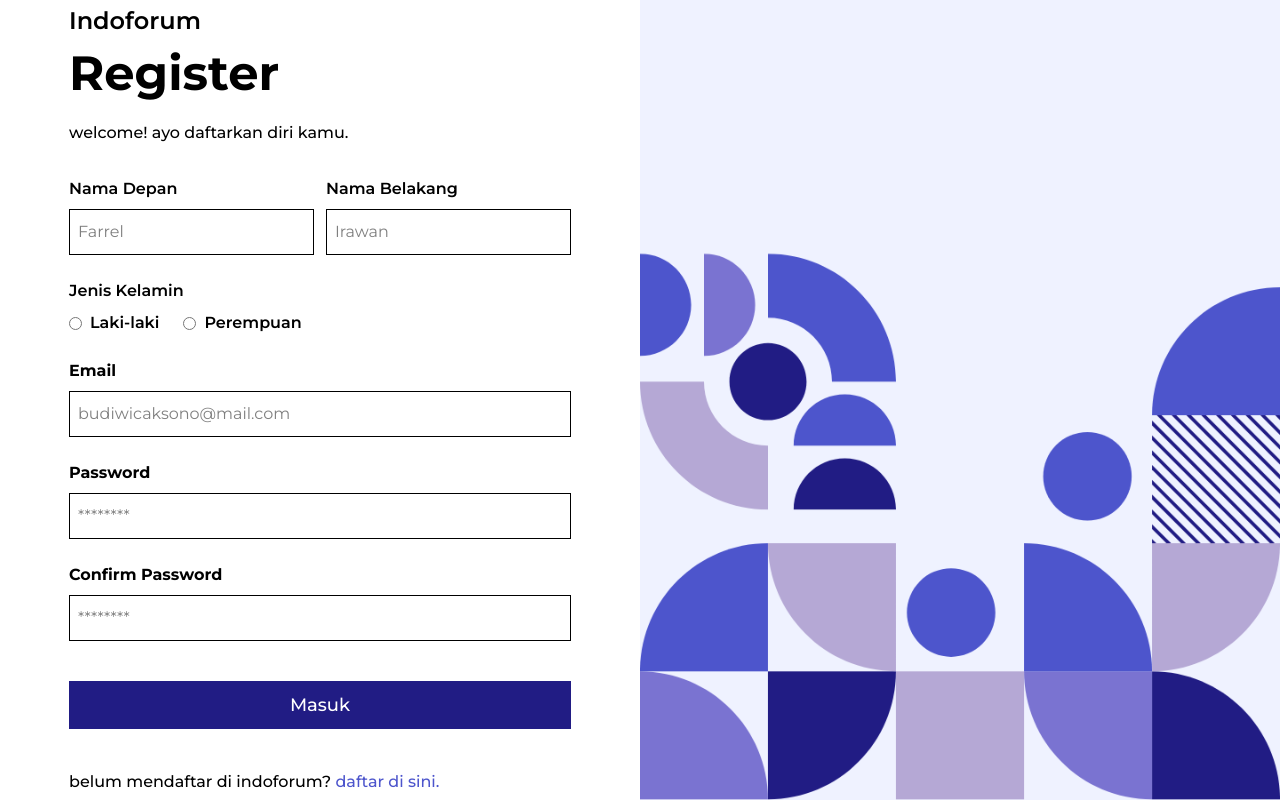
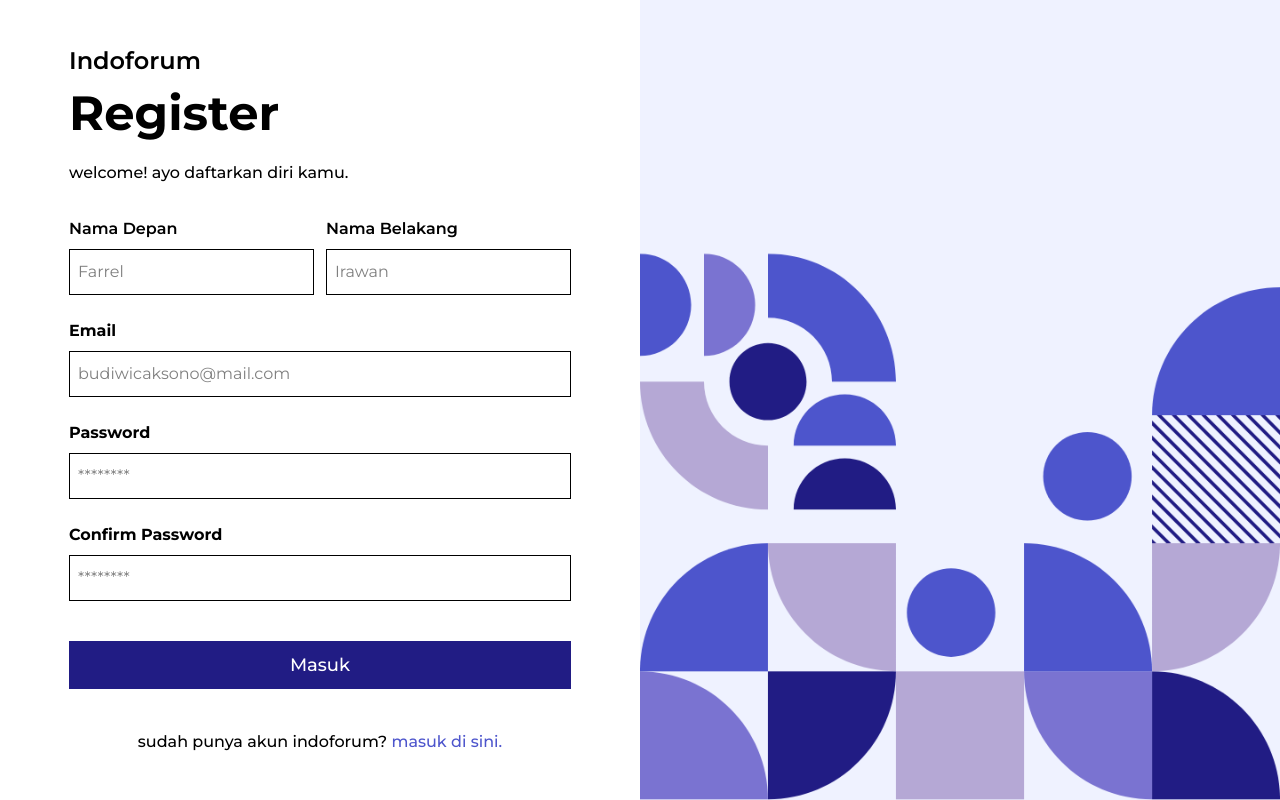
Before and after one commit to MrIrawan/indoforum, a Next.js app: page /daftar in a window 1280 px wide. Built offline with nearby package versions, Linux system fonts and the light colour scheme.

Commit message:
menghapus form group jenis kelamin di pendaftaran dan modifikasi halaman login

```diff
--- a/src/app/(auth)/daftar/page.js
+++ b/src/app/(auth)/daftar/page.js
@@ -32,30 +32,6 @@ export default function RegisterUser() {
                                         placeholder="Irawan"
                                         className="border py-2.5 px-2 font-m-reguler text-base text-black focus:outline-0 focus:ring focus:ring-secondary-color placeholder:font-m-reguler"
                                     />
-                                </div>
-                            </div>
-                            {/* form group gender */}
-                            <div className="flex flex-wrap gap-2">
-                                <label className="text-base w-full font-m-semibold text-black">Jenis Kelamin</label>
-                                <div className="flex items-center gap-2 mr-2">
-                                    <input
-                                        type="radio"
-                                        id="gender_user"
-                                        name="gender_user"
-                                        value="male"
-                                        className="border py-2.5 px-2 font-m-reguler text-base text-black focus:outline-0 focus:ring focus:ring-secondary-color placeholder:font-m-reguler"
-                                    />
-                                    <label className="text-base font-m-semibold text-black">Laki-laki</label>
-                                </div>
-                                <div className="flex items-center gap-2 ml-2">
-                                    <input
-                                        type="radio"
-                                        id="gender_user"
-                                        name="gender_user"
-                                        value="female"
-                                        className="border py-2.5 px-2 font-m-reguler text-base text-black focus:outline-0 focus:ring focus:ring-secondary-color placeholder:font-m-reguler"
-                                    />
-                                    <label className="text-base font-m-semibold text-black">Perempuan</label>
                                 </div>
                             </div>
                             {/* email and password */}
@@ -93,7 +69,7 @@ export default function RegisterUser() {
                                 <p className="text-lg font-m-medium text-white">Masuk</p>
                             </button>
                         </form>
-                        <p className="text-base font-m-medium leading-relaxed mt-10">belum mendaftar di indoforum? <a href="/daftar" className="text-primary-color">daftar di sini.</a></p>
+                        <p className="text-base text-center font-m-medium leading-relaxed mt-10">sudah punya akun indoforum? <a href="/masuk" className="text-primary-color">masuk di sini.</a></p>
                     </div>
                 </div>
                 <div className="w-full hidden lg:w-1/2 lg:block">
--- a/src/app/(auth)/masuk/page.js
+++ b/src/app/(auth)/masuk/page.js
@@ -2,13 +2,7 @@ import SectionSite from "@/components/Section";
 
 export default function LoginUser() {
     return (
-        <SectionSite
-            classname={'w-full h-screen flex items-center justify-center'}
-            containerClass={'h-[800px]'}
-        >
-            <div className="flex justify-between h-full lg:shadow-lg">
-
-                {/* form login user */}
+        <>
                 <div className="w-full lg:w-1/2 flex justify-center items-center">
                     <div className="w-fit flex flex-col">
                         <div className="flex flex-col justify-between mb-8">
@@ -52,7 +46,6 @@ export default function LoginUser() {
                         />
                     </div>
                 </div>
-            </div>
-        </SectionSite>
+        </>
     )
 }
```
